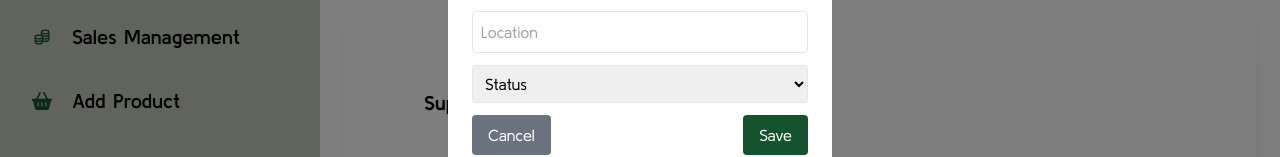
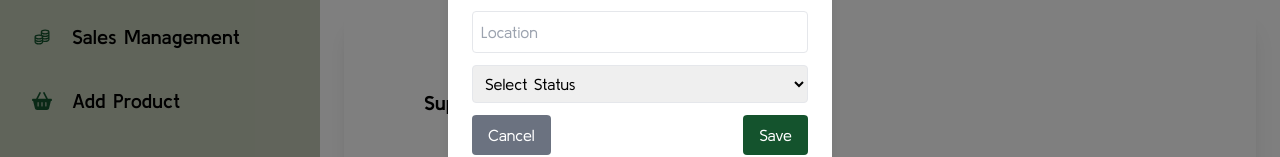
Before and after one commit to SadiniWanniarachchi/TeaFactoryAdminPart, a React (Vite) app: page /supplier in a window 1280 px wide. Both pictures are taken after typing "Sample" into the empty fields and a click on the button "Add Supplier". Shown: the part 393-550 px from the top of the page. Built offline with nearby package versions, Linux system fonts and the light colour scheme; no server answers; a web font is replaced by a local one.

Commit message:
feat-update add product and sales backend

```diff
--- a/src/components/AddProduct.jsx
+++ b/src/components/AddProduct.jsx
@@ -91,7 +91,7 @@ const AddProduct = () => {
 
   return (
     <div className="flex bg-white font-kulim">
-      <Sidebar />
+      <Sidebar activated="product"/>
       <div className="flex-1 flex flex-col">
         <Topbar />
         <div className="p-6 flex-1">
--- a/src/components/Sidebar.jsx
+++ b/src/components/Sidebar.jsx
@@ -7,37 +7,42 @@ import { BsPersonFillUp } from "react-icons/bs";
 import { FaBasketShopping } from "react-icons/fa6";
 import { MdHelp } from "react-icons/md";
 
-const Sidebar = () => {
+const Sidebar = ({ activated }) => {
   return (
     <div className="w-80 bg-[#c2c9b6] p-4 flex flex-col h-screen sticky top-0 font-kulim">
-       <Link
+      <Link
         to="/dashboard"
         className="text-3xl font-bold text-center pt-9 pb-16 transition-all duration-300"
       >Dashboard</Link>
 
       <nav className="flex flex-col gap-4">
         <Link to="/employee" className="flex text-xl pb-3  items-center gap-5 px-4 py-2 font-semibold text-black hover:bg-[#ffffff] p-3 rounded-md transition-all duration-300">
-          <FaUsers className="text-green-900"/> Employee Management
+          <FaUsers className="text-green-900" /> Employee Management
         </Link>
         <Link to="/supplier" className="flex text-xl pb-3 items-center gap-5 px-4 py-2 font-semibold text-black hover:bg-[#ffffff] p-3 rounded-md transition-all duration-300">
-          <BsPersonFillUp className="text-green-900"/> Supplier Management
+          <BsPersonFillUp className="text-green-900" /> Supplier Management
         </Link>
         <Link to="/inventory" className="flex text-xl pb-3 items-center gap-5 px-4 py-2 font-semibold text-black hover:bg-[#ffffff] p-3 rounded-md transition-all duration-300">
-          <FaCartFlatbed className="text-green-900"/> Inventory Management
+          <FaCartFlatbed className="text-green-900" /> Inventory Management
         </Link>
         <Link to="/qa" className="flex text-xl pb-3 items-center gap-5 px-4 py-2 font-semibold text-black hover:bg-[#ffffff] p-3 rounded-md transition-all duration-300">
-          < PiCertificateFill className="text-green-900"/> Quality Management
+          < PiCertificateFill className="text-green-900" /> Quality Management
         </Link>
         <Link to="/sales" className="flex text-xl pb-3 items-center gap-5 px-4 py-2 font-semibold text-black hover:bg-[#ffffff] p-3 rounded-md transition-all duration-300">
-          <LiaCoinsSolid className="text-green-900"/> Sales Management
+          <LiaCoinsSolid className="text-green-900" /> Sales Management
         </Link>
-        <Link to="/addproduct" className="flex text-xl items-center gap-5 px-4 py-2 font-semibold text-black hover:bg-[#ffffff] p-3 rounded-md transition-all duration-300">
-          <FaBasketShopping className="text-green-900"/> Add Product
+        <Link
+          to="/addproduct"
+          className={`${activated === "product" ? "bg-white" : ""
+            } flex text-xl items-center gap-5 px-4 py-2 font-semibold text-black hover:bg-[#ffffff] rounded-md transition-all duration-300`}
+        >
+          <FaBasketShopping className="text-green-900" /> Add Product
         </Link>
+
       </nav>
       <div className="mt-auto flex text-xl items-center gap-5 px-4 py-2 font-semibold text-black hover:bg-[#ffffff] p-3 rounded-md transition-all duration-300">
         <Link to="/help" className="flex items-center gap-2">
-          <MdHelp className="text-green-900"/> Help
+          <MdHelp className="text-green-900" /> Help
         </Link>
       </div>
     </div>
--- a/src/components/Supplier.jsx
+++ b/src/components/Supplier.jsx
@@ -232,8 +232,10 @@ const Supplier = () => {
                  value={formValues.status}
                  onChange={handleInputChange}
                  className="w-full mb-3 p-2 border rounded"
+                 //{...formValues.status =/ "bg-green-200 text-green-800" : "bg-red-200 text-red-800"}
+                 placeholder="Status"
               >
-              <option value="">Status</option>
+              <option value="">Select Status</option>
               <option value="Active">Active</option>
               <option value="Inactive">Inactive</option>
               </select>
```
